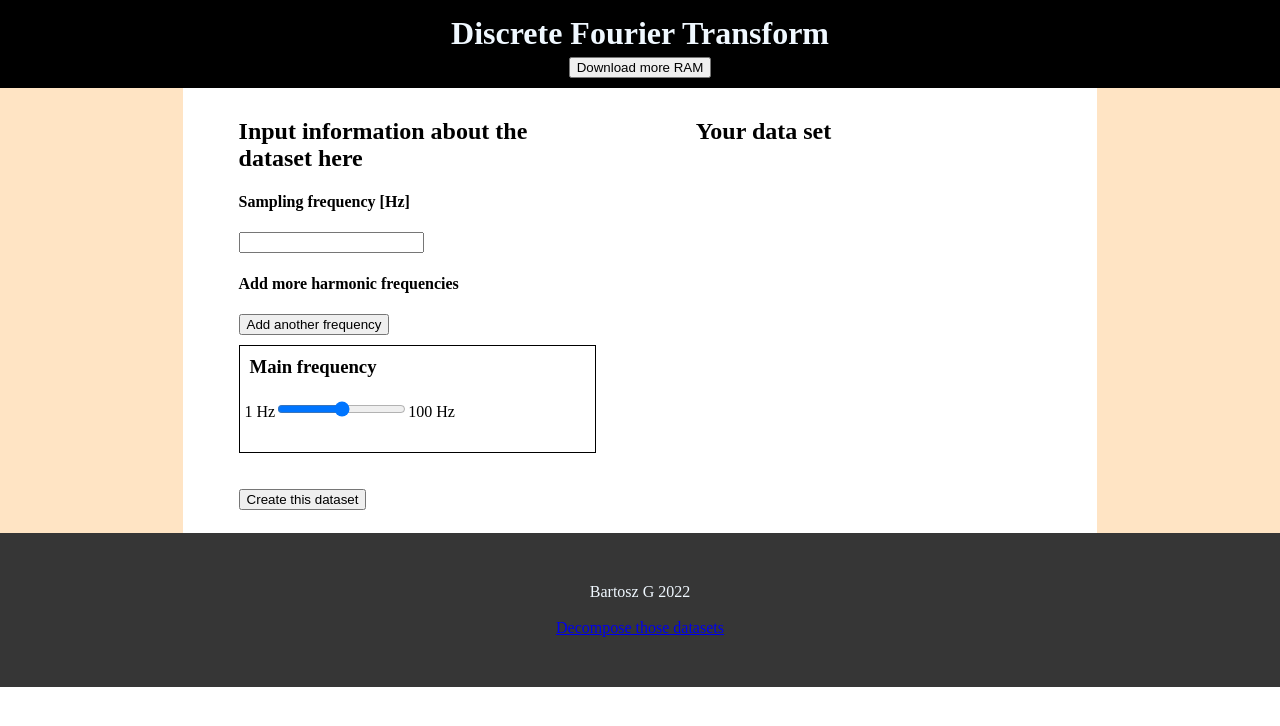
After one commit to 1p22geo/webpage, a PHP site: page /second.html in a window 1280 px wide. The commit adds this page. Shown: the top 726 px of the page. Run offline with PHP 8.4, Linux system fonts and the light colour scheme.

Commit message:
starting to add dataset generation

```diff
--- a/index.html
+++ b/index.html
@@ -67,7 +67,7 @@
     </div>
     <section class="spacing"></section>
     </div>
-    <footer>Bartosz G 2022</footer>
+    <footer>Bartosz G 2022<br/><br/><a href="second.html">Data set generator</a></footer>
     <script src="main.js"></script>
 </body>
 </html>
--- /dev/null
+++ b/second.html
@@ -0,0 +1,51 @@
+<!DOCTYPE html>
+<html lang="en">
+<head>
+    <meta charset="UTF-8">
+    <meta http-equiv="X-UA-Compatible" content="IE=edge">
+    <meta name="viewport" content="width=device-width, initial-scale=1.0">
+    <title>Document</title>
+    <link rel="stylesheet" href="style.css"/>
+</head>
+<body>
+    <header>
+        <h1>Discrete Fourier Transform</h1>
+        <button onclick="saveFile()">Download more RAM</button>
+    </header>
+    <div class="container">
+    <section class="spacing"></section>
+    <div>
+    <div class="container">
+        <article>
+            <header><h2>Input information about the dataset here</h2></header>
+            <h4>Sampling frequency [Hz]</h4>
+            <input id="f"/>
+            <h4>Add more harmonic frequencies</h4>
+            <button onclick="addF()">Add another frequency</button>
+            <div id="freqs">
+                <div class="freq">
+                    <h3>Main frequency</h3>
+                    <p>
+                    <span>1 Hz</span><input type="range" min="1" max="100"><span>100 Hz</span>
+                    </p>
+                </div>
+            </div>
+            <br/><br/>
+            <button onclick="evaluate()">Create this dataset</button>
+            <pre id="output"></pre>
+        </article>
+        <article>
+            <header><h2>Your data set</h2></header>
+
+        </article>
+    </div>
+    <!--div id="graph">
+        <h4>Frequency spectre graph</h4>
+    </div-->
+    </div>
+    <section class="spacing"></section>
+    </div>
+    <footer>Bartosz G 2022<br/><br/><a href="index.html">Decompose those datasets</a></footer>
+    <script src="second.js"></script>
+</body>
+</html>
--- a/style.css
+++ b/style.css
@@ -65,13 +65,25 @@ header>h1,h3{
     position: absolute;
     z-index: 1;
 }
-
 .tooltip:hover .tooltiptext {
     visibility: visible;
 }
+
 footer{
     background-color: rgb(54, 54, 54);
     padding: 50px;
     color: aliceblue;
     text-align: center;
 }
+.freq{
+    border: 1px solid black;
+    padding:5px;
+    margin-top: 10px;
+}
+span{
+    display: inline-block;
+    height:100%;
+    text-align: center;
+    padding-bottom: 10px;
+    box-sizing: border-box;
+}
```
Also changed, not shown: second.js (added).
